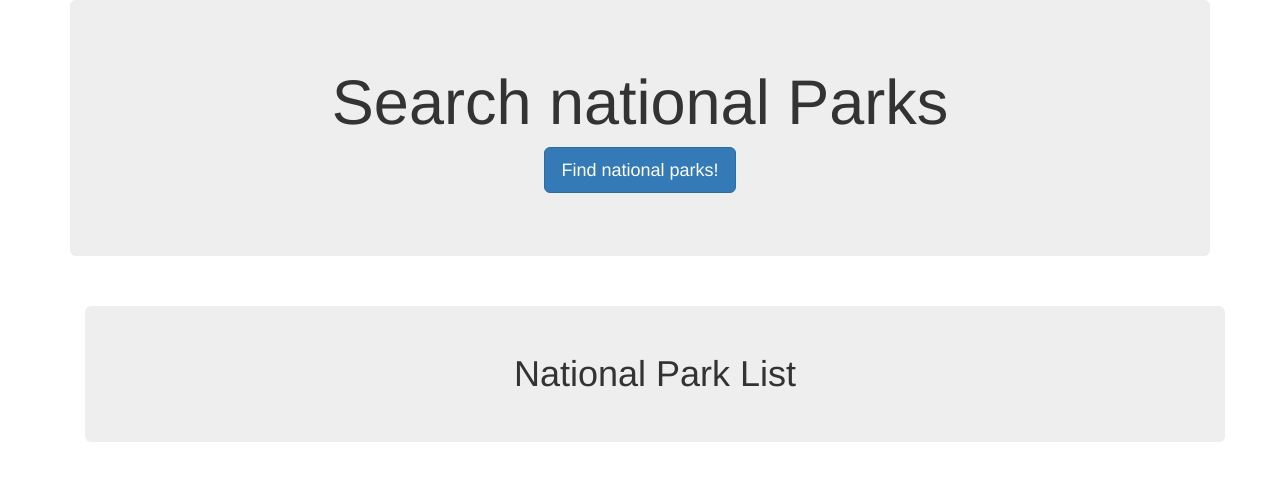
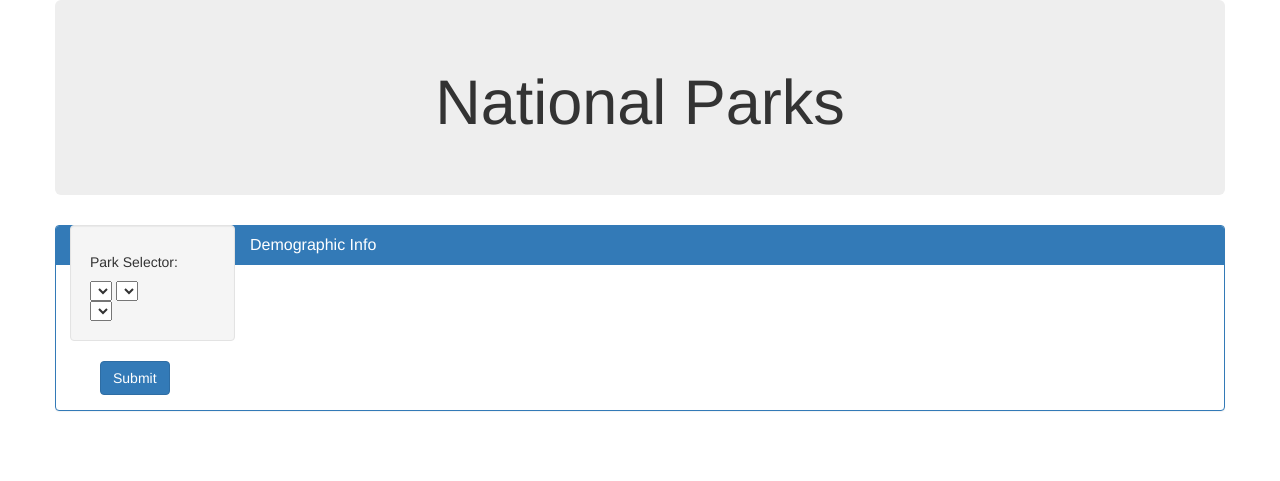
Before and after one commit to DeepikaAa1003/NationalPark-Project, a Flask app: page / in a window 1280 px wide. Shown: the top 481 px of the page. Run offline with Flask 2, Linux system fonts and the light colour scheme; lists and menus that the app fills with data are empty; some libraries are stand-ins or nearby versions.

Commit message:
Added searching parks by various filter condition logic

```diff
--- a/POC_Flask/app.py
+++ b/POC_Flask/app.py
@@ -48,6 +48,12 @@ def fetchParksByStAndPark(state,parkname):
 def fetchParksByActAndPark(activity,parkname):
     return jsonify(NPS_Mongo.fetchParksByActAndPark(activity,parkname))
 
+# search park by activity, state  and park name
+@app.route("/parks/v1.0/SearchParksByActStateAndPark/<activity>/<state>/<parkname>")
+def fetchParksByActStateAndPark(activity,state,parkname):
+    return jsonify(NPS_Mongo.fetchParksByActStateAndPark(activity,state,parkname))
+
+
 # Get all activities
 
 # Get all states
--- a/POC_Flask/templates/index.html
+++ b/POC_Flask/templates/index.html
@@ -1,51 +1,60 @@
 <!DOCTYPE html>
 <html lang="en">
+
 <head>
-    <meta charset="UTF-8" />
-    <meta name="viewport" content="width=device-width, initial-scale=1.0" />
-    <meta http-equiv="X-UA-Compatible" content="ie=edge" />
-    <title>Star Wars</title>
-    <script src="https://d3js.org/d3.v5.min.js"></script>
-    <link
-      rel="stylesheet"
-      href="https://maxcdn.bootstrapcdn.com/bootstrap/3.3.7/css/bootstrap.min.css"
-      integrity="sha384-BVYiiSIFeK1dGmJRAkycuHAHRg32OmUcww7on3RYdg4Va+PmSTsz/K68vbdEjh4u"
-      crossorigin="anonymous"
-    />
-
-
-
+  <meta charset="UTF-8">
+  <meta name="viewport" content="width=device-width, initial-scale=1.0">
+  <meta http-equiv="X-UA-Compatible" content="ie=edge">
+  <title>National Parks</title>
+  <link rel="stylesheet" href="https://maxcdn.bootstrapcdn.com/bootstrap/3.3.7/css/bootstrap.min.css">
 </head>
 
 <body>
+
   <div class="container">
+    <div class="row">
+      <div class="col-md-12 jumbotron text-center">
+        <h1>National Parks</h1>
 
-    <div class="jumbotron text-center">
-      <h1>Search national Parks</h1>
-      <p><a class="btn btn-primary btn-lg" href="/SearchParks" role="button">Find national parks!</a></p>
+      </div>
+    </div>
+    <div class="row">
+      <div class="col-md-2">
+        <div class="well">
+          <h5>Park Selector:</h5>
+          <select id="selParkName" onchange="ParkoptionChanged(this.value)"></select>
+          <select id="selStates" onchange="StateoptionChanged(this.value)"></select><br>
+          <select id="selActivity" onchange="ActivityoptionChanged(this.value)"></select>
+
         </div>
 
-    <div class="container text-center">
-      <h1 class="jumbotron">National Park List</h1>
-      <div>
-        <ul style="list-style: none;">
 
-            <!-- {% for park in list %}
-            <li>{{ park.fullName }}</li>
-            <li>{{ park.parkCode }}</li>
-            {% endfor %} -->
-
-        </ul>
+        <div class="col-md-2"></div><button id ="park" type="button" class="btn btn-primary searchparks">Submit</button></div>
+        <div class="panel panel-primary">
+          <div class="panel-heading">
+            <h3 class="panel-title">Demographic Info</h3>
+          </div>
+          <div id="sample-metadata" class="panel-body"></div>
+        </div>
+      </div>
+      <div class="col-md-5">
+        <div id="bar"></div>
+      </div>
+      <div class="col-md-5">
+        <div id="gauge"></div>
+      </div>
+    </div>
+    <div class="row">
+      <div class="col-md-12">
+        <div id="bubble"></div>
+      </div>
     </div>
   </div>
 
-
-  </div>
+  <script src="https://cdnjs.cloudflare.com/ajax/libs/d3/5.5.0/d3.js"></script>
+  <script src="https://cdn.plot.ly/plotly-latest.min.js"></script>
   <script src="/static/js/searchParks.js"></script>
-
 
 </body>
 
-
-
 </html>
```
Also changed, not shown: POC_Flask/NPS_Mongo.py (+16 -0 lines), POC_Flask/static/js/searchParks.js (+50 -0 lines). Lines whose indentation alone changed are shown as unchanged.
